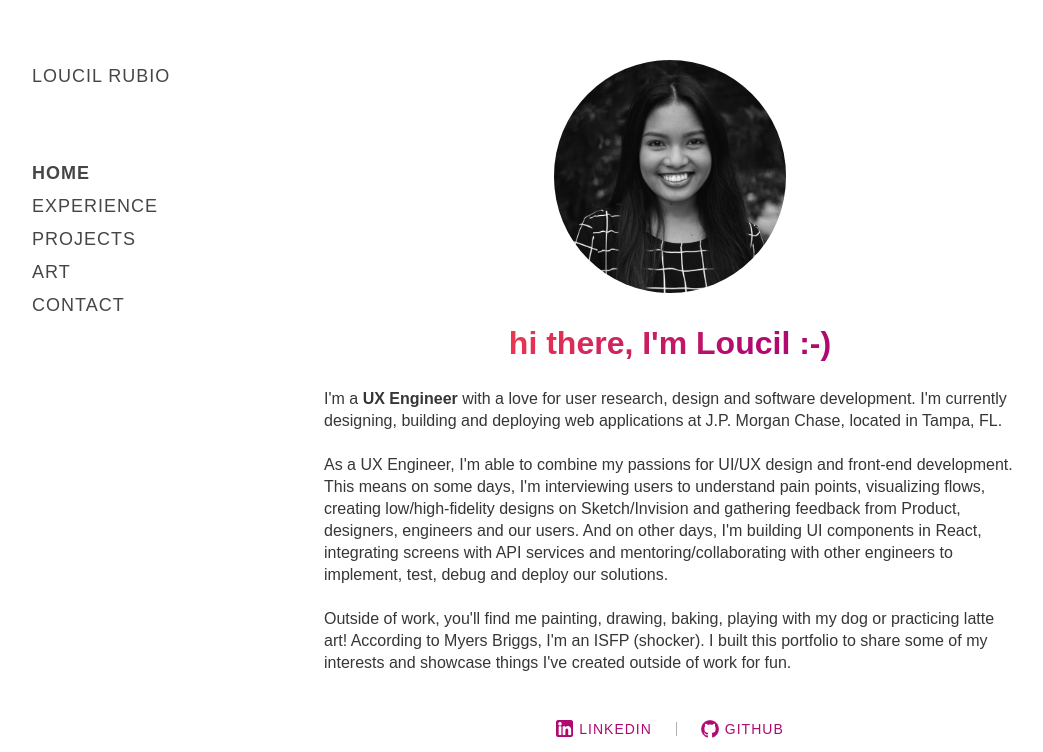
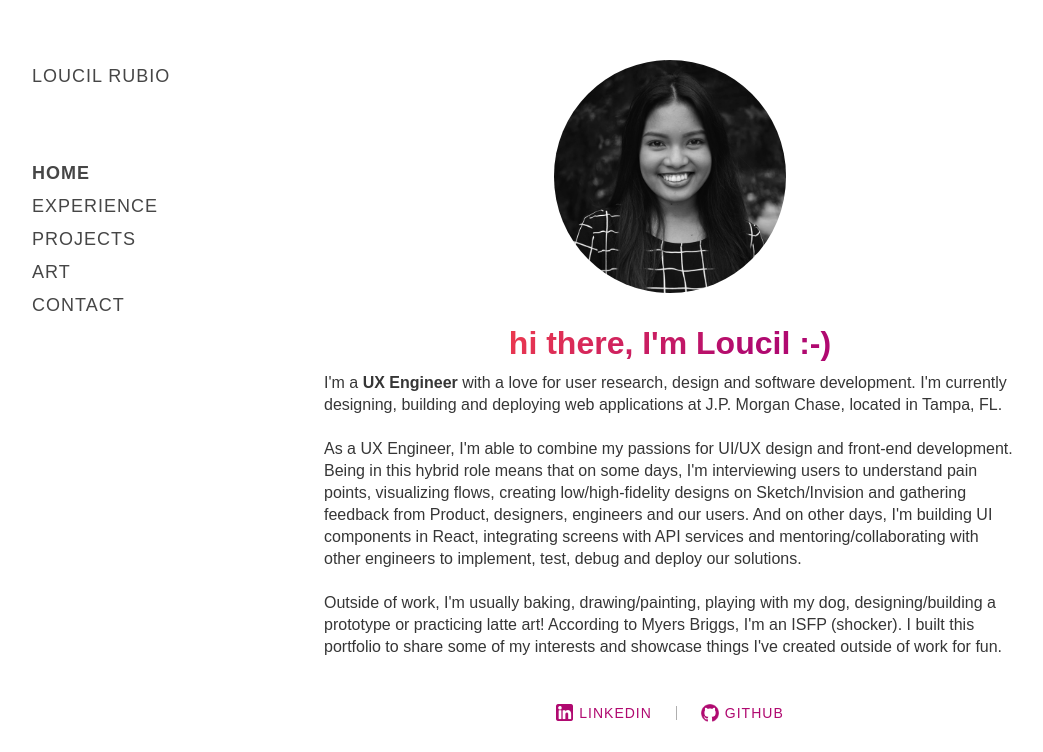
Before and after one commit to loucilvr/loucilrubio.github.io, a React (Create React App) app: page /contact in a window 1280 px wide. Shown: the part 200-952 px from the top of the page, without its empty margins (98-1141 px from the left). Built offline with nearby package versions, Linux system fonts and the light colour scheme.

Commit message:
experience update; minor text style changes

```diff
--- a/src/components/Tabs/Tabs.js
+++ b/src/components/Tabs/Tabs.js
@@ -6,7 +6,7 @@ const useStyles = createUseStyles({
   tabButton: {
     background: "#FFFFFF",
     border: "none",
-    fontWeight: 600,
+    color: "#464646",
     padding: "8px",
     "&:hover": {
       borderBottom: "2px solid #000000",
--- a/src/components/Typography/BodyText/BodyText.js
+++ b/src/components/Typography/BodyText/BodyText.js
@@ -6,6 +6,7 @@ const useStyles = createUseStyles({
     fontSize: "16px",
     color: "#363636",
     lineHeight: "22px",
+    margin: 0,
   },
 });
 
--- a/src/pages/Contact/Contact.js
+++ b/src/pages/Contact/Contact.js
@@ -6,6 +6,12 @@ const useStyles = createUseStyles({
   text: {
     padding: 0,
     margin: "8px 0",
+    "& > a": {
+      color: "#464646",
+      "&:hover": {
+        fontWeight: "bold",
+      },
+    },
   },
   linkContainer: {
     display: "flex",
@@ -29,12 +35,15 @@ const Contact = () => {
       <div className={classes.links}>
         <p className={classes.text}>
           LinkedIn:{" "}
-          <a href="https://www.linkedin.com/in/mlcrubio">
+          <a href="https://www.linkedin.com/in/mlcrubio" target="_blank" rel="noopener noreferrer">
             www.linkedin.com/in/mlcrubio
           </a>
         </p>
         <p className={classes.text}>
-          GitHub: <a href="www.github.com/loucilvr">www.github.com/loucilvr</a>
+          GitHub:{" "}
+          <a href="https://www.github.com/loucilvr" target="_blank" rel="noopener noreferrer">
+            www.github.com/loucilvr
+          </a>
         </p>
       </div>
     </div>
--- a/src/pages/Experience/Experience.js
+++ b/src/pages/Experience/Experience.js
@@ -27,7 +27,12 @@ const useStyles = createUseStyles({
     padding: "32px 16px",
   },
   experience: {
-    paddingBottom: "42px",
+    paddingBottom: "64px",
+  },
+  timeline: {
+    padding: "8px 0",
+    margin: 0,
+    color: "#989898",
   },
 });
 
@@ -39,27 +44,29 @@ const Experience = () => {
       <div className={classes.experienceContent}>
         <div className={classes.experience}>
           <div className={classes.titleCompanyContainer}>
-            <h3>UI/UX Designer / Software Engineer</h3>
+            <h3>UX Engineer</h3>
             <h3 className={classes.companyInfo}>
-              &nbsp; | J.P. Morgan Chase, Tampa FL (2016-Present)
+              &nbsp; | J.P. Morgan Chase, Tampa FL
             </h3>
           </div>
+          <br />
+          <p className={classes.timeline}>2019 - Present</p>
           <BodyText>
-            Designed & built multiple applications in the firm and currently
-            leading the design of a new internal Operations tool and
-            client-facing Healthcare Payments application
-            <br />
-            Build UI components and fully integrated screens using internal
-            Design System & Toolkit
-            <br />
-            Facilitate user interviews to better understand user goals and
-            current pain points
-            <br />
-            Create low/high-fidelity mockups and gather feedback from Product,
-            tech and users to validate solution
-            <br />
-            Breakdown stories into minimum viable changes and collaborate with
-            other frontend engineers and designers on design and implementation
+            Currently designing and building (and recently launched) a new
+            client-facing Healthcare Payments experience, as well as a new
+            internal Operations tool to support our Client UI
+          </BodyText>
+          <br />
+          <p className={classes.timeline}>2018 - 2019</p>
+          <BodyText>
+            Designed and developed a new internal Operations tool that allows
+            Ops to monitor and action incoming volume of service data
+          </BodyText>
+          <br />
+          <p className={classes.timeline}>2016 - 2018</p>
+          <BodyText>
+            Developed features for an internal Pricing web application used by
+            Sales to manage deals with small and large corporations
           </BodyText>
         </div>
         <div className={classes.experience}>
@@ -69,6 +76,7 @@ const Experience = () => {
               &nbsp; | Nielsen, Tampa FL (Summer 2015)
             </h3>
           </div>
+          <br />
           <BodyText>
             Gained experience in Agile Software Development with an
             international team working on a web app for processing TV Set Top
@@ -83,6 +91,7 @@ const Experience = () => {
               &nbsp; | FSU Libraries, Tallahassee, FL (2014-2016)
             </h3>
           </div>
+          <br />
           <BodyText>
             Designed and built data visualizations; Visualized with Tableau,
             Photoshop, Drupal and coded in SAS to collect, process and analyze
--- a/src/pages/Home/Home.js
+++ b/src/pages/Home/Home.js
@@ -76,19 +76,21 @@ const Home = () => {
             <br />
             <br />
             As a UX Engineer, I'm able to combine my passions for UI/UX design
-            and front-end development. This means on some days, I'm interviewing
-            users to understand pain points, visualizing flows, creating
-            low/high-fidelity designs on Sketch/Invision and gathering feedback
-            from Product, designers, engineers and our users. And on other days,
-            I'm building UI components in React, integrating screens with API
-            services and mentoring/collaborating with other engineers to
-            implement, test, debug and deploy our solutions.
+            and front-end development. Being in this hybrid role means that on
+            some days, I'm interviewing users to understand pain points,
+            visualizing flows, creating low/high-fidelity designs on
+            Sketch/Invision and gathering feedback from Product, designers,
+            engineers and our users. And on other days, I'm building UI
+            components in React, integrating screens with API services and
+            mentoring/collaborating with other engineers to implement, test,
+            debug and deploy our solutions.
             <br />
             <br />
-            Outside of work, you'll find me painting, drawing, baking, playing
-            with my dog or practicing latte art! According to Myers Briggs, I'm
-            an ISFP (shocker). I built this portfolio to share some of my
-            interests and showcase things I've created outside of work for fun.
+            Outside of work, I'm usually baking, drawing/painting, playing with
+            my dog, designing/building a prototype or practicing latte art!
+            According to Myers Briggs, I'm an ISFP (shocker). I built this
+            portfolio to share some of my interests and showcase things I've
+            created outside of work for fun.
           </BodyText>
         </section>
         <section className={classes.mediaLinks}>
--- a/src/pages/Projects/Project.js
+++ b/src/pages/Projects/Project.js
@@ -14,7 +14,7 @@ const useStyles = createUseStyles({
       padding: "64px 24px",
     },
     "& h2": {
-      padding: 0,
+      paddingBottom: '16px',
       margin: 0,
     },
   },
```
Also changed, not shown: 1 other file (tests, documents, lock files or other folders).
